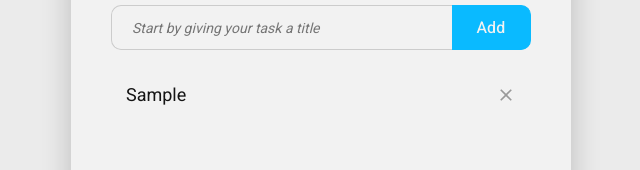
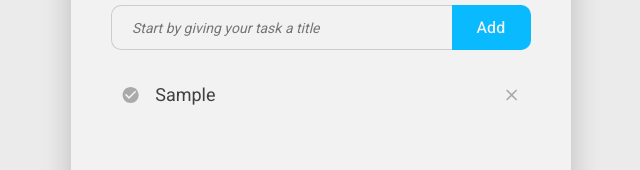
Before and after one commit to dennyken/react-task-list, a React (Create React App) app: page / in a window 1280 px wide. Both pictures are taken after typing "Sample" into the empty fields and a click on the button "Add". Shown: the part 135-305 px from the top of the page, without its empty margins (319-959 px from the left). Built offline with nearby package versions, Linux system fonts and the light colour scheme.

Commit message:
add task status functionality

```diff
--- a/src/colors.scss
+++ b/src/colors.scss
@@ -3,3 +3,4 @@ $background-2: #EBEBEB;
 $background-3: #E0E0E0;
 $primary-1: #0ABAFF;
 $gray-1: #999999;
+$green-1: #5CB22E;
--- a/src/components/TaskBox/TaskBox.js
+++ b/src/components/TaskBox/TaskBox.js
@@ -10,11 +10,26 @@ const TaskBox = () => {
 
   let [tasks, setTasks] = useState([])
 
+  const toggleStatus = (id) => {
+    const array = [...tasks]
+    const task = array.find(t => t.id === id)
+    const updatedTask = {
+      ...task,
+      isDone: !task.isDone
+    }
+
+    const taskIndex = array.findIndex(t => t.id === id)
+    array[taskIndex] = updatedTask
+
+    setTasks(array)
+  }
+
   const addTask = input => {
     if(!(input == null || input.match(/^\s*$/))) {
 
       const newTask = {
         id: _.uniqueId('task-'),
+        isDone: false,
         title: input
       }
 
@@ -23,7 +38,7 @@ const TaskBox = () => {
   }
 
   const removeTask = (id) => {
-    setTasks(tasks.filter(task => task.id !== id))
+    setTasks(tasks.filter(t => t.id !== id))
   }
 
   return (
@@ -38,6 +53,7 @@ const TaskBox = () => {
         <TaskList
           data={tasks}
           onRemoveTask={removeTask}
+          onToggleStatus={toggleStatus}
         />
       </main>
     </div>
--- a/src/components/TaskItem/TaskItem.js
+++ b/src/components/TaskItem/TaskItem.js
@@ -1,14 +1,31 @@
 import { memo } from 'react'
 import './TaskItem.scss'
-import { MdClose } from 'react-icons/md'
+import { MdClose, MdCheckCircle } from 'react-icons/md'
 
-const TaskItem = ({ id, description, onRemoveTask }) => {
+const TaskItem = ({
+  id,
+  isDone,
+  description,
+  onRemoveTask,
+  onToggleStatus
+}) => {
+
   const handleRemoveTask = () => {
     onRemoveTask(id)
   }
 
+  const handleToggleStatus = () => {
+    onToggleStatus(id)
+  }
+
   return (
-    <li className="task-item" value={id}>
+    <li className="task-item">
+      <div
+        className={`task-status ${isDone && 'done'}`}
+        onClick={handleToggleStatus}
+      >
+        <MdCheckCircle size={'100%'} />
+      </div>
       <div className="task-description">
         <span title={description}>{description}</span>
       </div>
--- a/src/components/TaskItem/TaskItem.scss
+++ b/src/components/TaskItem/TaskItem.scss
@@ -1,6 +1,7 @@
 @import 'src/colors';
 
 .task-item {
+  opacity: 0.8;
   font-size: 18px;
   width: 100%;
   height: 50px;
@@ -9,7 +10,28 @@
   align-items: center;
   border-radius: 3px;
   margin-bottom: 3px;
-  padding: 0px 15px;
+  padding: 0px 10px;
+
+  .task-status {
+    cursor: pointer;
+    width: 20px;
+    height: 20px;
+    margin-right: 15px;
+    color: $gray-1;
+  }
+
+  .task-status:hover {
+    transform: scale(1.2);
+    color: darken($gray-1, 30%);
+  }
+
+  .done {
+    color: $green-1;
+  }
+
+  .done:hover {
+    color: lighten($green-1, 10%);
+  }
 
   .task-description {
     width: 90%;
@@ -30,7 +52,7 @@
   }
 
   .remove-icon:hover {
-    transform: scale(1.1);
+    transform: scale(1.2);
     color: darken($gray-1, 30%);
   }
 }
@@ -40,5 +62,6 @@
 }
 
 .task-item:hover {
+  opacity: 1;
   background-color: $background-2;
 }
--- a/src/components/TaskList/TaskList.js
+++ b/src/components/TaskList/TaskList.js
@@ -2,15 +2,17 @@ import './TaskList.scss'
 
 import TaskItem from '../TaskItem/TaskItem'
 
-const TaskList = ({ data, onRemoveTask }) => {
+const TaskList = ({ data, onRemoveTask, onToggleStatus }) => {
   return (
     <ol className="task-list">
       { data.map((value) => (
         <TaskItem
           key={value.id}
           id={value.id}
+          isDone={value.isDone}
           description={value.title}
-          onRemoveTask={onRemoveTask} />
+          onRemoveTask={onRemoveTask}
+          onToggleStatus={onToggleStatus} />
       ))}
     </ol>
   )
```
